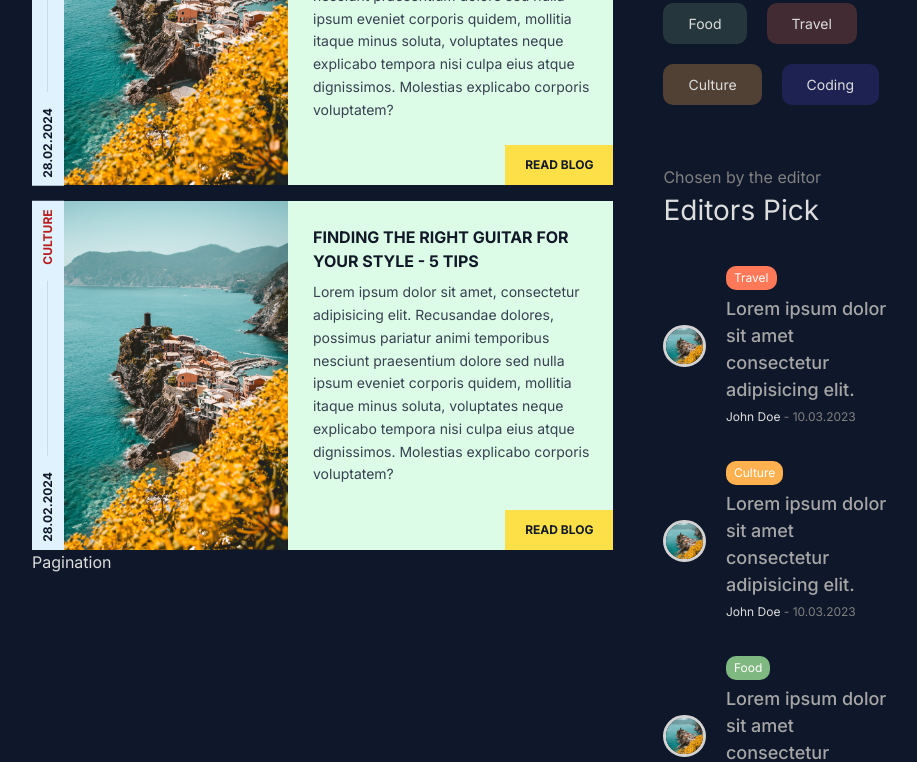
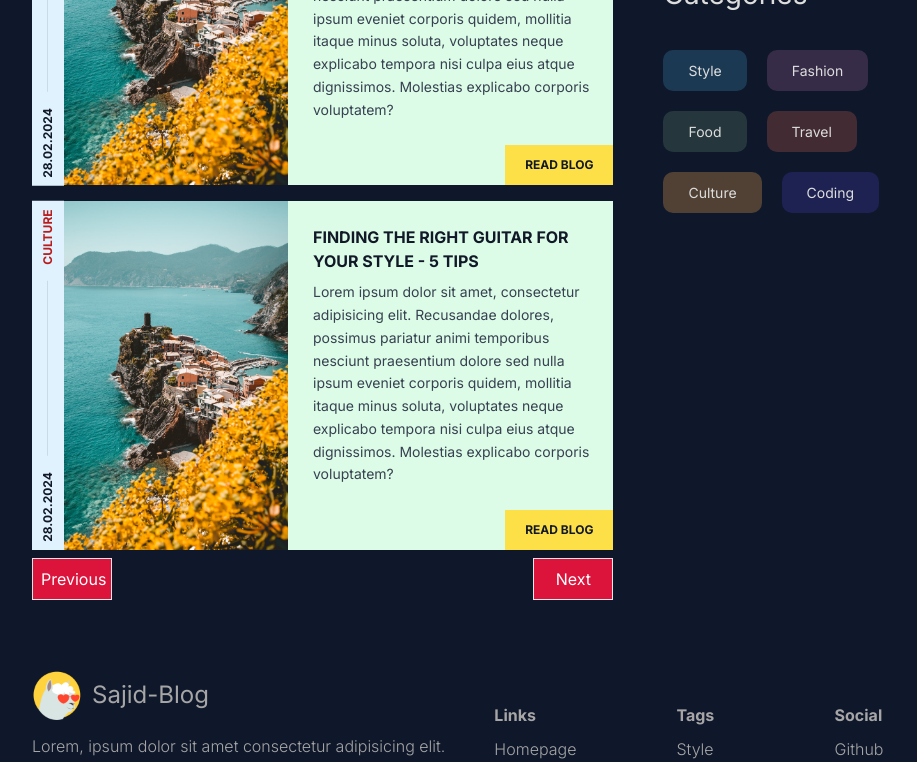
Before and after one commit to Sajid-tech/next-blog-prisma, a Next.js app: page / in a window 1280 px wide. Shown: the part 2074-2836 px from the top of the page, without its empty margins (176-1093 px from the left). Built offline with nearby package versions, Linux system fonts and the light colour scheme.

Commit message:
pagination ui

```diff
--- a/components/menu/Menu.jsx
+++ b/components/menu/Menu.jsx
@@ -10,13 +10,13 @@ const Menu = () => {
     <div className={styles.container}>
       <h2 className={styles.subtitle}>{"What's hot"}</h2>
       <h1 className={styles.title}>Most Popular</h1>
-      <MenuPosts withImage={false} />
+      <MenuPosts withImage={true} />
       <h2 className={styles.subtitle}>Discover by topic</h2>
       <h1 className={styles.title}>Categories</h1>
       <MenuCategories />
-      <h2 className={styles.subtitle}>Chosen by the editor</h2>
+      {/* <h2 className={styles.subtitle}>Chosen by the editor</h2>
       <h1 className={styles.title}>Editors Pick</h1>
-      <MenuPosts withImage={true} />
+      <MenuPosts withImage={true} /> */}
     </div>
   );
 };
--- a/components/pagination/Pagination.jsx
+++ b/components/pagination/Pagination.jsx
@@ -1,7 +1,16 @@
 import React from "react";
 
 const Pagination = () => {
-  return <div>Pagination</div>;
+  return (
+    <div className="flex justify-between mt-2">
+      <button className="w-20 border p-2 bg-[#dc143c] text-white cursor-pointer hover:bg-orange-400 hover:text-black">
+        Previous
+      </button>
+      <button className="w-20 border p-2 bg-[#dc143c] text-white cursor-pointer hover:bg-orange-400 hover:text-black">
+        Next
+      </button>
+    </div>
+  );
 };
 
 export default Pagination;
```
